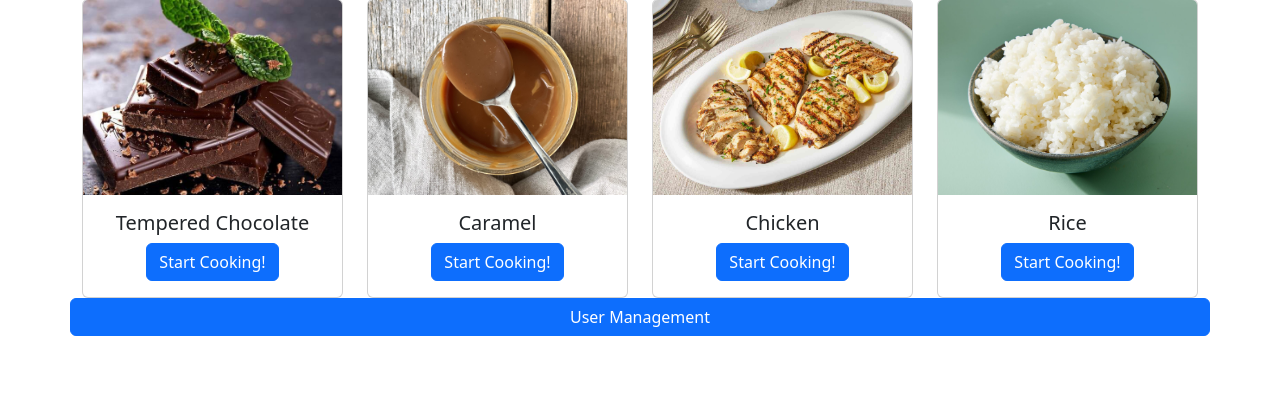
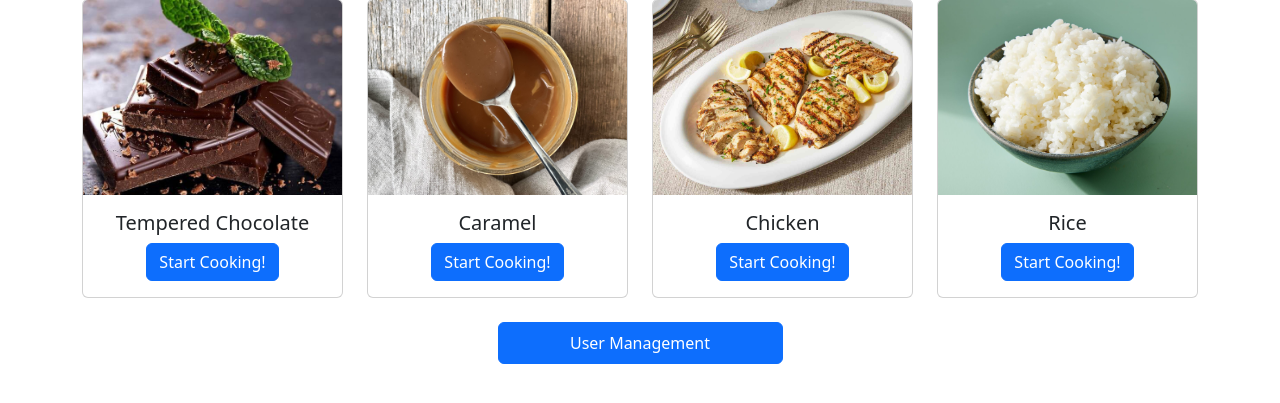
Before and after one commit to Macsback/ICA-Mariela_Machuca, a Flask app: template Spot/templates/index.html in a window 1280 px wide. Shown: the part 223-626 px from the top of the page. Run offline with Flask 3, Linux system fonts and the light colour scheme; the template is opened without the code that fills it: values that come from a table or form of the project are taken from there, others are empty; tables that the repository leaves empty hold one stand-in row (values such as "Sample post"); some libraries are stand-ins or nearby versions.

Commit message:
Modified Frontend for User management access  button

```diff
--- a/Spot/templates/index.html
+++ b/Spot/templates/index.html
@@ -8,7 +8,7 @@ Home
     <h1 class="text-center">Welcome to Chef's Management</h1>
     <h2 class="text-center">Choose your dish</h2>
 
-    <div class="row mt-4">
+    <div class="row mt-4 justify-content-center">
         <div class="col-md-3">
             <div class="card">
                 <img src="/static/images/chocolate.jpg" class="card-img-top" alt="Chocolate">
@@ -46,7 +46,7 @@ Home
             </div>
         </div>
         {% if user.isAdmin %}
-        <a href="/users" class="btn btn-primary">User Management</a>
+        <a href="/users" class="btn btn-primary w-25 p-2 mt-4">User Management</a>
         {% endif %}
     </div>
 
```
